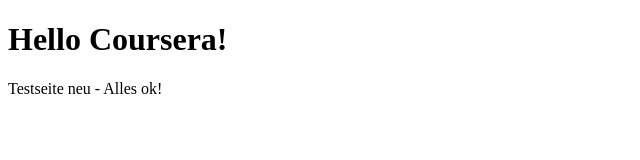
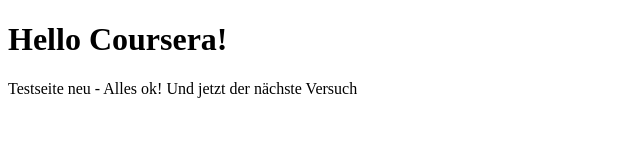
Before and after one commit to devStarDustProject/html_css_js_coursera, a plain HTML site: page site/index.html in a window 1280 px wide. Shown: the whole page, without its empty margins (0-640 px from the left). Drawn offline with Linux system fonts and the light colour scheme.

Commit message:
neuer Versuch nnn

```diff
--- a/site/index.html
+++ b/site/index.html
@@ -9,5 +9,6 @@
 <body>
     <h1>Hello Coursera!</h1>
     Testseite neu - Alles ok!
+    Und jetzt der nächste Versuch
 </body>
 </html>
```
